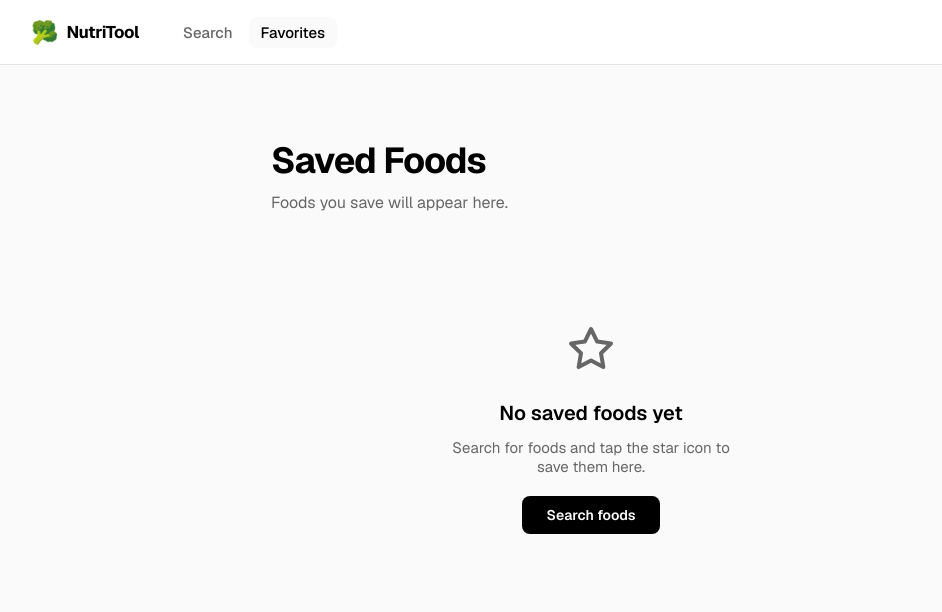
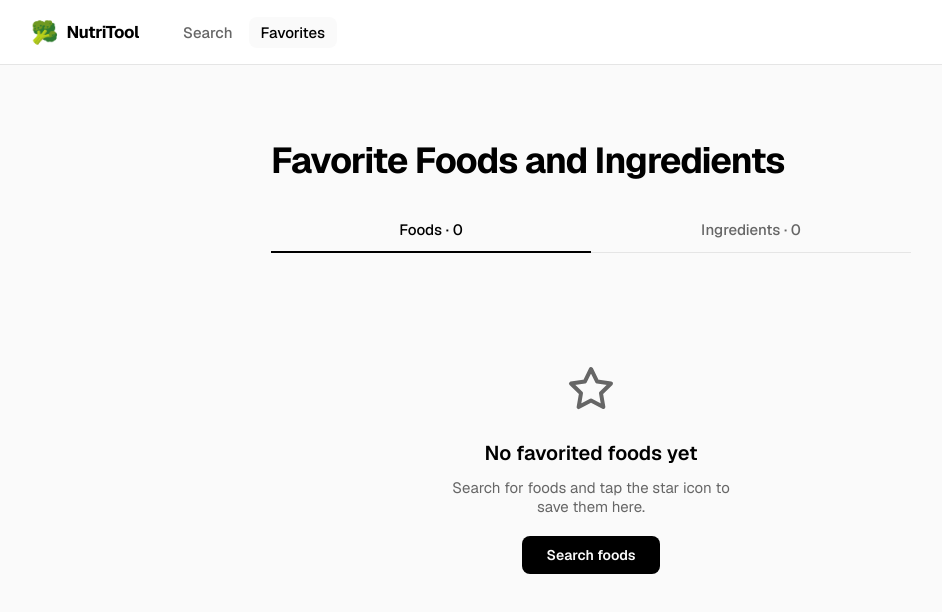
Before and after one commit to andrade16/nutrition-and-diet-tool, a Next.js app: page /favorites in a window 1280 px wide. Shown: the top 612 px of the page, without its empty margins (49-991 px from the left). Built offline with nearby package versions, Linux system fonts and the light colour scheme.

Commit message:
Implements Tabs on /favorites page

```diff
--- a/src/app/(main)/favorites/page.module.css
+++ b/src/app/(main)/favorites/page.module.css
@@ -21,7 +21,7 @@
   font-weight: 700;
   letter-spacing: -1px;
   color: var(--text-primary);
-  margin-bottom: 8px;
+  margin-bottom: 24px;
 }
 
 .subheading {
@@ -104,3 +104,41 @@
     --border-color: #2a2a2a;
   }
 }
+
+.tabs {
+  display: flex;
+  border-bottom: 1px solid var(--border-color);
+  margin-bottom: 32px;
+}
+
+.tab {
+  flex: 1;
+  text-align: center;
+  background: none;
+  border: none;
+  cursor: pointer;
+  font-size: 15px;
+  font-weight: 500;
+  font-family: inherit;
+  color: var(--text-secondary);
+  padding: 12px 0;
+  border-bottom: 2px solid transparent;
+  margin-bottom: -1px;
+  transition:
+    color 0.15s ease,
+    border-color 0.15s ease;
+}
+
+.activeTab {
+  color: var(--text-primary);
+  border-bottom-color: var(--text-primary);
+}
+
+.ingredientList {
+  list-style: none;
+  padding: 0;
+  margin: 0;
+  display: flex;
+  flex-wrap: wrap;
+  gap: 8px;
+}
--- a/src/app/(main)/favorites/page.tsx
+++ b/src/app/(main)/favorites/page.tsx
@@ -1,7 +1,9 @@
 "use client";
 
+import { useState } from "react";
 import Link from "next/link";
 import { useAppSelector } from "@/store/hooks";
+import IngredientPill from "@/components/IngredientPill/IngredientPill";
 import {
   selectFavoritedFoods,
   selectFavoriteIngredients,
@@ -12,10 +14,9 @@ import type { FavoriteItem } from "@/lib/types/usda";
 import styles from "./page.module.css";
 
 export default function FavoritesPage() {
+  const [activeTab, setActiveTab] = useState<"foods" | "ingredients">("foods");
   const favoritedFoods = useAppSelector(selectFavoritedFoods);
   const favoritedIngredients = useAppSelector(selectFavoriteIngredients);
-  console.log("FAVORITED FOODS:", favoritedFoods);
-  console.log("FAVORITED INGREDIENTS:", favoritedIngredients);
 
   const grouped: Record<string, FavoriteItem[]> = {};
   for (const item of favoritedFoods as FavoriteItem[]) {
@@ -36,19 +37,76 @@ export default function FavoritesPage() {
   return (
     <div className={styles.page}>
       <div className={styles.container}>
-        <h1 className={styles.heading}>Saved Foods</h1>
-        <p className={styles.subheading}>
+        <h1 className={styles.heading}>Favorite Foods and Ingredients</h1>
+        <div className={styles.tabs}>
+          <button
+            className={`${styles.tab} ${activeTab === "foods" ? styles.activeTab : ""}`}
+            onClick={() => setActiveTab("foods")}
+          >
+            Foods · {(favoritedFoods as FavoriteItem[]).length}
+          </button>
+          <button
+            className={`${styles.tab} ${activeTab === "ingredients" ? styles.activeTab : ""}`}
+            onClick={() => setActiveTab("ingredients")}
+          >
+            Ingredients · {(favoritedIngredients as string[]).length}
+          </button>
+        </div>
+        {/* <p className={styles.subheading}>
           {isEmpty
             ? "Foods you save will appear here."
             : `${favoritedFoods.length} saved food${favoritedFoods.length !== 1 ? "s" : ""}`}
-        </p>
+        </p> */}
 
-        {isEmpty ? (
+        {activeTab === "foods" ? (
+          favoritedFoods.length === 0 ? (
+            <div className={styles.empty}>
+              <span className={styles.emptyIcon}>
+                <StarIcon size={48} />
+              </span>
+              <p className={styles.emptyText}>No favorited foods yet</p>
+              <p className={styles.emptySubtext}>
+                Search for foods and tap the star icon to save them here.
+              </p>
+              <Link href='/search' className={styles.searchLink}>
+                Search foods
+              </Link>
+            </div>
+          ) : (
+            <div className={styles.groups}>
+              {sorted.map(([category, items]) => (
+                <FavoriteCategoryGroup
+                  key={category}
+                  category={category}
+                  items={items}
+                />
+              ))}
+            </div>
+          )
+        ) : (favoritedIngredients as string[]).length === 0 ? (
           <div className={styles.empty}>
             <span className={styles.emptyIcon}>
               <StarIcon size={48} />
             </span>
-            <p className={styles.emptyText}>No saved foods yet</p>
+            <p className={styles.emptyText}>No saved ingredients yet</p>
+            <p className={styles.emptySubtext}>
+              Tap the star on any ingredient from a food's detail page.
+            </p>
+          </div>
+        ) : (
+          <ul className={styles.ingredientList}>
+            {(favoritedIngredients as string[]).map((name) => (
+              <IngredientPill key={name} name={name} />
+            ))}
+          </ul>
+        )}
+
+        {/* {isEmpty ? (
+          <div className={styles.empty}>
+            <span className={styles.emptyIcon}>
+              <StarIcon size={48} />
+            </span>
+            <p className={styles.emptyText}>No favorited foods yet</p>
             <p className={styles.emptySubtext}>
               Search for foods and tap the star icon to save them here.
             </p>
@@ -66,7 +124,7 @@ export default function FavoritesPage() {
               />
             ))}
           </div>
-        )}
+        )} */}
       </div>
     </div>
   );
--- a/src/app/(main)/food/[fdcId]/page.module.css
+++ b/src/app/(main)/food/[fdcId]/page.module.css
@@ -89,6 +89,10 @@
   text-transform: uppercase;
   letter-spacing: 0.5px;
   color: var(--text-secondary);
+  margin: 0 0 12px 0;
+}
+
+.sectionTitleRow .sectionTitle {
   margin: 0;
 }
 
--- a/src/components/FavoriteCategoryGroup/FavoriteCategoryGroup.module.css
+++ b/src/components/FavoriteCategoryGroup/FavoriteCategoryGroup.module.css
@@ -8,8 +8,6 @@
   display: flex;
   align-items: center;
   gap: 10px;
-  padding-bottom: 12px;
-  border-bottom: 1px solid var(--border-color);
 }
 
 .title {
```
